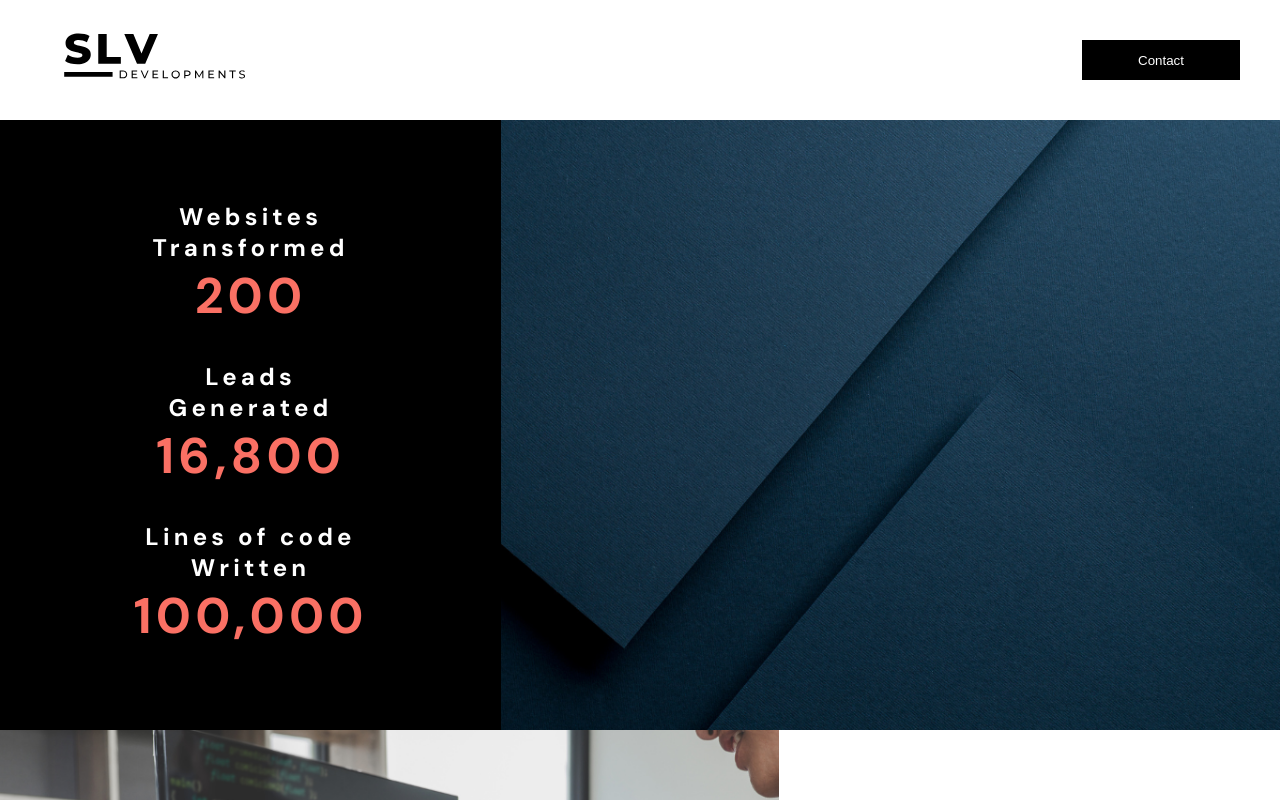
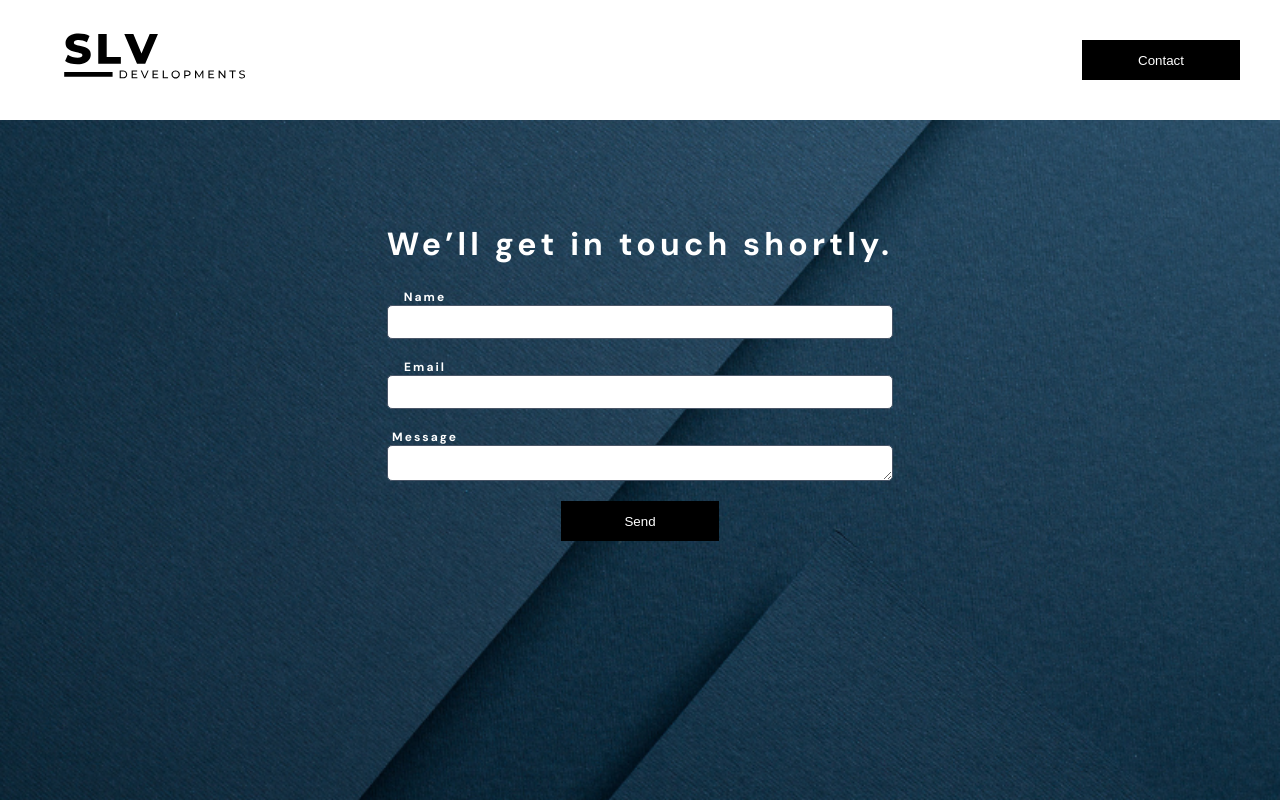
Before and after one commit to shaunvan119/slv-landing-page, a React (Create React App) app: page /contactUs in a window 1280 px wide. Shown: the top 800 px of the page. Built offline with nearby package versions, Linux system fonts and the light colour scheme.

Commit message:
router links and portfolio links added

```diff
--- a/package.json
+++ b/package.json
@@ -3,6 +3,7 @@
   "version": "0.1.0",
   "private": true,
   "dependencies": {
+    "@emailjs/browser": "^3.6.2",
     "@emotion/react": "^11.9.3",
     "@emotion/styled": "^11.9.3",
     "@mui/icons-material": "^5.8.4",
--- a/src/App.js
+++ b/src/App.js
@@ -4,17 +4,23 @@ import TopMain from "./containers/Topmain/TopMain";
 import Price from "./containers/PriceSection/Price"
 import Footer from "./containers/Footer/Footer";
 import LeadAutomation from "./containers/LeadAutomation/LeadAutomation";
+import ContactForm from "./components/ContactForm";
+import { Routes, Route } from "react-router-dom";
 
 
 function App() {
   return (
     <div className="App__wrapper">
-      <Header/>
-      <TopMain/>
-      <LeadAutomation/>
-      <BottomMain/>
-      <Price/>
-      <Footer/>
+
+      <Routes>
+      <Route exact path="/" element={[<Header/>,
+      <TopMain/>,
+      <LeadAutomation/>,
+      <BottomMain/>,
+      <Price/>,
+      <Footer/>,]}/>
+        <Route path="/contactUs" element={<ContactForm/>}/>
+      </Routes>
     </div>
   );
 }
--- /dev/null
+++ b/src/components/ContactForm.js
@@ -0,0 +1,77 @@
+
+import React, { useState, useRef } from "react"
+import emailjs from "@emailjs/browser"
+import './contactform.css'
+import Header from "../containers/Header/Header";
+import background from "../assets/home/desktop/background.png"
+
+
+
+
+
+
+
+
+const Result = () => {
+  return (
+
+    <p className="result-msg">Your message has been sent</p>
+
+  );
+};
+
+const ContactForm = () => {
+  const [result, showResult] = useState(false)
+
+
+  const form = useRef();
+  const sendEmail = (e) => {
+    e.preventDefault();
+
+    emailjs
+      .sendForm(
+        "service_k4aiwmr",
+        "template_rer8is9",
+        form.current,
+        "Fh0Y9YM-DloiKhGif"
+      )
+      .then(
+        (result) => {
+          console.log(result.text);
+
+        },
+        (error) => {
+          console.log(error.text);
+        }
+      );
+      e.target.reset();
+      showResult(true)
+  };
+
+  return (
+     <div className="form-section-contactus">
+     <Header/>
+
+     <div className="background-image" style={{ backgroundImage:
+        `url(${background})`,
+        backgroundRepeat: 'no-repeat',
+        backgroundSize: 'cover' }}>
+     <div className="centered-form">
+     <h1 className="contact-us-header">We’ll get in touch shortly.</h1>
+      <form className="form-contact" ref={form} onSubmit={sendEmail}>
+        <label>Name</label>
+        <input className="input-contact" type="text" name="user_name" />
+        <label>Email</label>
+        <input className="input-contact" type="email" name="user_email" />
+        <label >Message</label>
+        <textarea className="input-contact" name="message" />
+        <div> {result ? <Result/> : null}</div>
+        <input className="input-button" type="submit" value="Send" />
+      </form>
+     </div>
+ </div>
+   </div>
+  );
+};
+
+export default ContactForm;
--- /dev/null
+++ b/src/components/contactform.css
@@ -0,0 +1,80 @@
+.form-section-contactus {
+  display: flex;
+  flex-direction: column;
+  width: 1440px;
+  max-width: 100%;
+  margin: 0 auto;
+}
+
+.centered-form {
+  margin: 0 auto;
+  margin-top: 100px;
+
+}
+
+.form-contact {
+  display: flex;
+  flex-direction: column;
+
+
+}
+
+.form-contact {
+  align-items: center;
+
+}
+
+label {
+    color: #FFFFFF;
+    margin-right: 430px;
+    font-size: 12px;
+    font-weight: 700;
+    line-height: 16px;
+    letter-spacing: 2px;
+    text-align: left;
+
+}
+
+.input-contact {
+  border: solid 1px;
+  border-color: #495567;
+  height: 30px;
+  width: 500px;
+  border-radius: 5px;
+  margin-bottom: 20px;
+
+}
+
+.input-button {
+  height: 40px;
+  width: 158px;
+  border-radius: 0px;
+  background-color: #000000;
+  color: #ffffff;
+  border: none;
+}
+
+
+
+.contact-us-header {
+    text-align: center;
+    font-size: 32px;
+    font-weight: 700;
+    line-height: 48px;
+    letter-spacing: 4.166666507720947px;
+    text-align: center;
+    color: #FFFFFF;
+
+}
+
+.result-msg {
+    font-size: 16px;
+    font-weight: 700;
+    line-height: 16px;
+    letter-spacing: 2px;
+    color: #fa7064;
+}
+
+.background-image {
+    height: 100vh;
+}
--- a/src/containers/Bottommain/BottomMain.js
+++ b/src/containers/Bottommain/BottomMain.js
@@ -20,11 +20,10 @@ function BottomMain() {
         <div className="bottom-main-container">
         <h1 className="bottom-h1">Some of our projects</h1>
         <div className="bottom-main-wrapper">
-
-            <img className="portfolio" src={baseapparel} alt=""/>
-            <img className="portfolio" src={pay} alt=""/>
-            <img className="portfolio" src={scoot} alt=""/>
-            <img className="portfolio" src={suite} alt=""/>
+            <a href="https://magnificent-dieffenbachia-b7bc19.netlify.app/" target="_blank" rel="noreferrer"><img className="portfolio" src={baseapparel} alt=""/></a>
+            <a href="https://symphonious-chebakia-166971.netlify.app/" target="_blank" rel="noreferrer"><img className="portfolio" src={pay} alt=""/></a>
+            <a href="https://transcendent-gnome-a5e02c.netlify.app/" target="_blank" rel="noreferrer"><img className="portfolio" src={scoot} alt=""/></a>
+            <a href="https://regal-gecko-130083.netlify.app/" target="_blank" rel="noreferrer"><img className="portfolio" src={suite} alt=""/></a>
         </div>
         <div className="info-bar">
             <div className="info-bar-bottom">
--- a/src/containers/Footer/Footer.js
+++ b/src/containers/Footer/Footer.js
@@ -2,7 +2,7 @@ import './footer.css'
 import banner from "../../assets/home/desktop/footerbanner.png"
 import { AiFillFacebook} from 'react-icons/ai';
 import { AiFillLinkedin} from 'react-icons/ai';
-
+import { Link } from "react-router-dom";
 
 
 
@@ -17,10 +17,10 @@ function Footer() {
             </div>
          <div className="Bottom-footer">
          <div className="logo-icons">
-                <AiFillFacebook size={62}/>
-                <AiFillLinkedin size={62}/>
+                <a href="https://www.facebook.com/slvdevelopments" style={{textDecoration: 'none', color: '#FFFFFF'}}><AiFillFacebook size={62}/></a>
+                <a href="https://www.linkedin.com/in/shaun-van-amersfoort-80b7b7194/" style={{textDecoration: 'none', color: '#FFFFFF'}}><AiFillLinkedin size={62}/></a>
             </div>
-          <p className="sales-machine">I need a 24/7 sales machine?</p>
+          <Link style={{textDecoration: 'none', color: '#FFFFFF'}} to="/contactUs"><p className="sales-machine">I need a 24/7 sales machine?</p></Link>
 
             </div>
         </div>
--- a/src/containers/Header/Header.js
+++ b/src/containers/Header/Header.js
@@ -1,12 +1,13 @@
 import './Header.css'
 import logo from "../../assets/home/desktop/SVLblack.svg"
+import { Link } from "react-router-dom";
 
 function Header() {
 
     return (
         <header className="top-header">
             <img src={logo} alt="Logo" className="logo" />
-            <button className="contact-button">Contact</button>
+            <Link to="/contactUs"><button className="contact-button button-contact-form">Contact</button></Link>
 
 
         </header>
--- a/src/containers/PriceSection/Price.js
+++ b/src/containers/PriceSection/Price.js
@@ -1,4 +1,5 @@
 import './price.css'
+import { Link } from "react-router-dom";
 
 
 function Price() {
@@ -13,7 +14,7 @@ function Price() {
                     <p>12 months free hosting</p>
                 </span>
                 <p className="price">$990</p>
-                <button className="price-button-basic">Contact</button>
+                <Link to="/contactUs"><button className="price-button-basic">Contact</button></Link>
             </div>
             <div className="price-box-pro">
                 <h2 className="price-header-pro">Pro</h2>
@@ -29,7 +30,7 @@ function Price() {
                     <p>Multipage website creation</p>
                  </span>
                 <p className="price-pro">$8400</p>
-                <button className="button-pro">Contact</button>
+                <Link to="/contactUs"><button className="button-pro">Contact</button></Link>
 
             </div>
             <div className="price-box">
@@ -42,7 +43,7 @@ function Price() {
                     <p></p>
                 </span>
                 <p className="price">$2600</p>
-                <button className="price-button-business">Contact</button>
+                <Link to="/contactUs"><button className="price-button-business">Contact</button></Link>
             </div>
 
         </div>
--- a/src/containers/PriceSection/price.css
+++ b/src/containers/PriceSection/price.css
@@ -71,6 +71,13 @@
     font-size: 12px;
 }
 
+
+.price-button-business:hover {
+    background-color: #fa7064;
+    cursor: pointer;
+}
+
+
 .price-button-basic {
     width: 270px;
     height: 40px;
@@ -80,6 +87,12 @@
     margin-top: 30px;
     font-size: 12px;
 }
+
+.price-button-basic:hover {
+    background-color: #fa7064;
+    cursor: pointer;
+}
+
 
 .button-pro {
     width: 270px;
@@ -91,3 +104,9 @@
     font-size: 12px;
 
 }
+
+.button-pro:hover {
+    background-color: #fa7064;
+    cursor: pointer;
+    color: #F5F5F5;
+}
--- a/src/index.css
+++ b/src/index.css
@@ -12,6 +12,11 @@ body {
   background-color: #000000;
   color: #ffffff;
   border: none;
+  cursor: pointer;
+}
+
+.contact-button:hover {
+  background-color: #fa7064;;
 }
 
 img {
```
Also changed, not shown: 1 other file (tests, documents, lock files or other folders).
